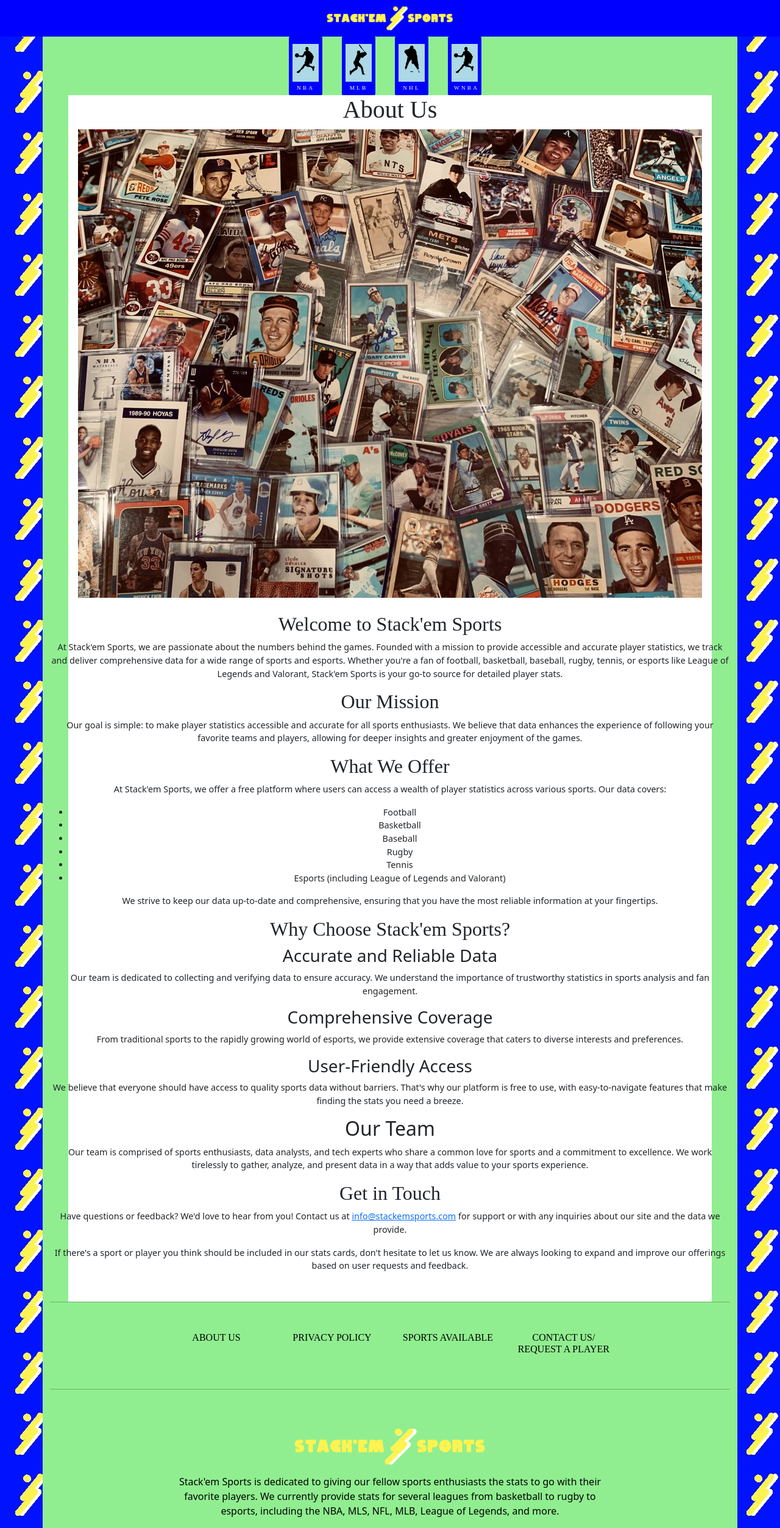
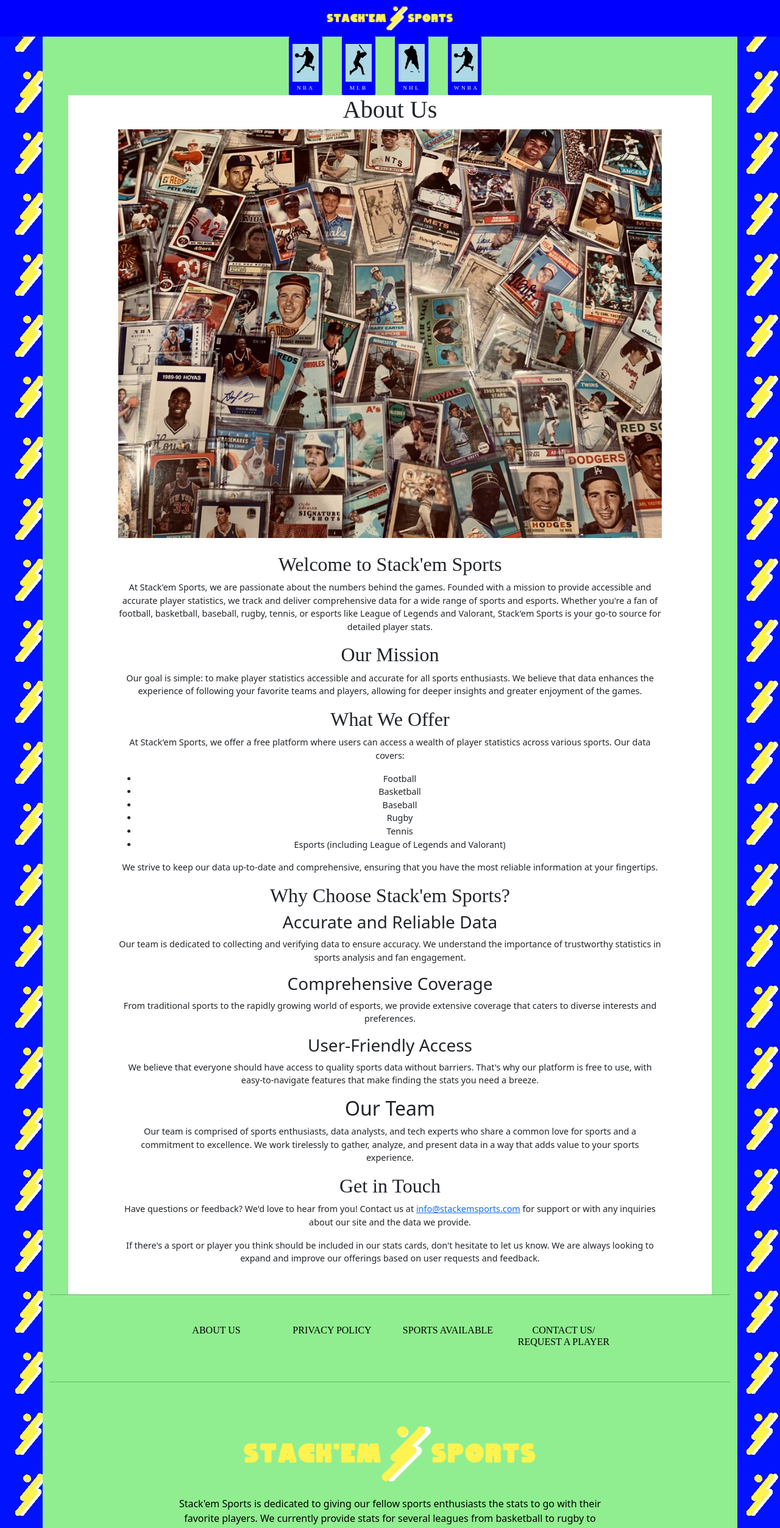
Before and after one commit to gitDeShaune/StackemSports, a React (Create React App) app in the folder client/: page /about in a window 1280 px wide. Shown: the top 2505 px of the page at 61% size. Built offline with nearby package versions, Linux system fonts and the light colour scheme; a web font is replaced by a local one.

Commit message:
actual footer logo and aboutus logo scale fix

```diff
--- a/client/src/components/About.js
+++ b/client/src/components/About.js
@@ -18,7 +18,7 @@ export default function About(){
 		<br/>
 
 
-		<div>
+
 		<div class="about-us-text-container">
 			<section id="about-us">
 
@@ -62,7 +62,7 @@ export default function About(){
 
 		</div>
 
-		</div>
+
 
 	</div>
 
--- a/client/src/components/ContactUs.js
+++ b/client/src/components/ContactUs.js
@@ -15,10 +15,11 @@ export default function ContactUs(){
 
 
 
+		<div class = "contact-us-container">
 
+			<p> You can request to add a sports leauge, new players, and any other questions by emailing us at <strong>info@stackemsports.com</strong></p>
 
-		<p> You can request to add a sports leauge, new players, and any other questions by emailing us at info@stackemsports.com </p>
-
+		</div>
 
 	</div>
 
--- a/client/src/components/Footer.js
+++ b/client/src/components/Footer.js
@@ -62,19 +62,22 @@ export default function Footer() {
       <hr class="my-5" />
 
 
+
       <section class="mb-5">
         <div class="row d-flex justify-content-center">
+
           <div class="col-lg-8">
+
 			<div class="logo-footer">
-			<img src={logo_footer} alt="Logo-Footer" />
+				<img src={logo_footer}  />
 			</div>
-
+			<div>
             <p>
 			Stack'em Sports is dedicated to giving our fellow sports enthusiasts the stats to go with their favorite players.
 			We currently provide stats for several leagues from basketball to rugby to esports, including the NBA, MLS, NFL, MLB, League of Legends, and more.
 
             </p>
-
+			</div>
           </div>
         </div>
       </section>
--- a/client/src/footer-style.css
+++ b/client/src/footer-style.css
@@ -74,18 +74,24 @@ footer .form-control {
 }
 
 .logo-footer{
+	//position:absolute;
 	//display:grid;
 	display:flex;
 	margin:auto;
-	width:70%;
-	object-fit:contain;
-	height:40%;
+
+
+	//object-fit:contain;
+	//height:70%;
 	justify-content:center;
+	//background-image:url(/src/icons/stackem-with-text-mid-footer.png);
+	//background-size:cover;
 
 	//height:40%;
 }
 
 .logo-footer img{
-
-	object-fit:contain;
+	//width:100%;
+	height:100%;
+	max-width:100%;
+	//object-fit:cover;
 }
--- a/client/src/stackem-grid.css
+++ b/client/src/stackem-grid.css
@@ -26,8 +26,17 @@ r-sidebar{
 
 /*put below in different css file*/
 .photo-grid{
+	display:grid;
 	width:90%;
-	object-fit:contain;
+	//object-fit:contain;
 	//justify-content:center;
 	margin:auto;
+	grid-template-columns: repeat(auto-fill, minmax(200px,1fr));
 }
+
+.contact-us-container{/*should have same stuff as about-us container*/
+	width:80%;
+	justify-content:center;
+	margin:auto;
+
+}
--- a/client/src/stat-styles.css
+++ b/client/src/stat-styles.css
@@ -961,8 +961,8 @@ background-size: cover;
 
 .about-us-text-container{
 	font-size:.9rem;
-
-
+	width:80%;
+	margin:auto;
 }
 
 .about-us-header{
@@ -973,8 +973,9 @@ background-size: cover;
 	font-family:Shrikhand;
 }
 
-.page-image-container{
-	object-fit:cover;
+.page-image-container img{
+	//height:100%;
+	max-width:80%;
 
 }
 
```
Lines whose indentation alone changed are shown as unchanged.
